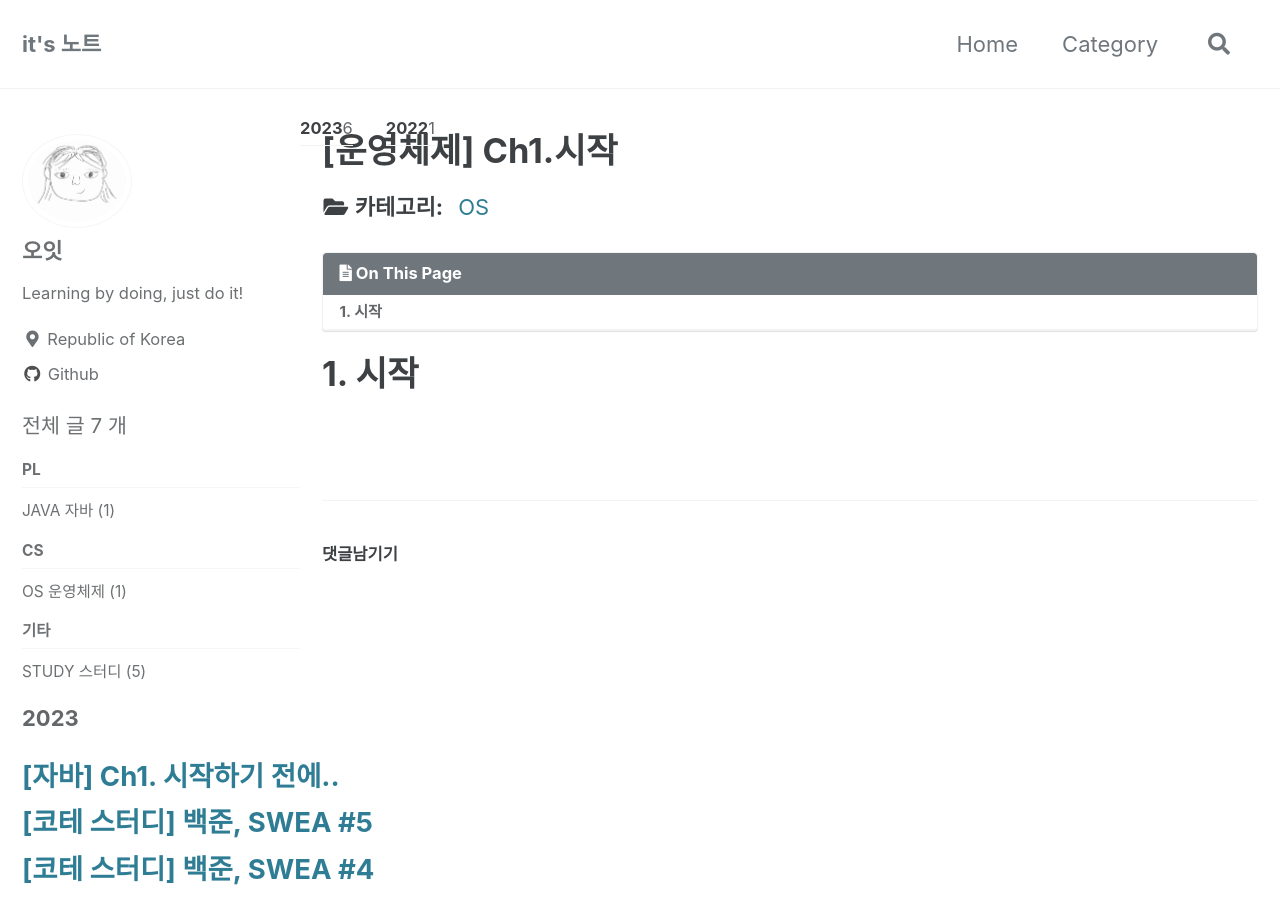
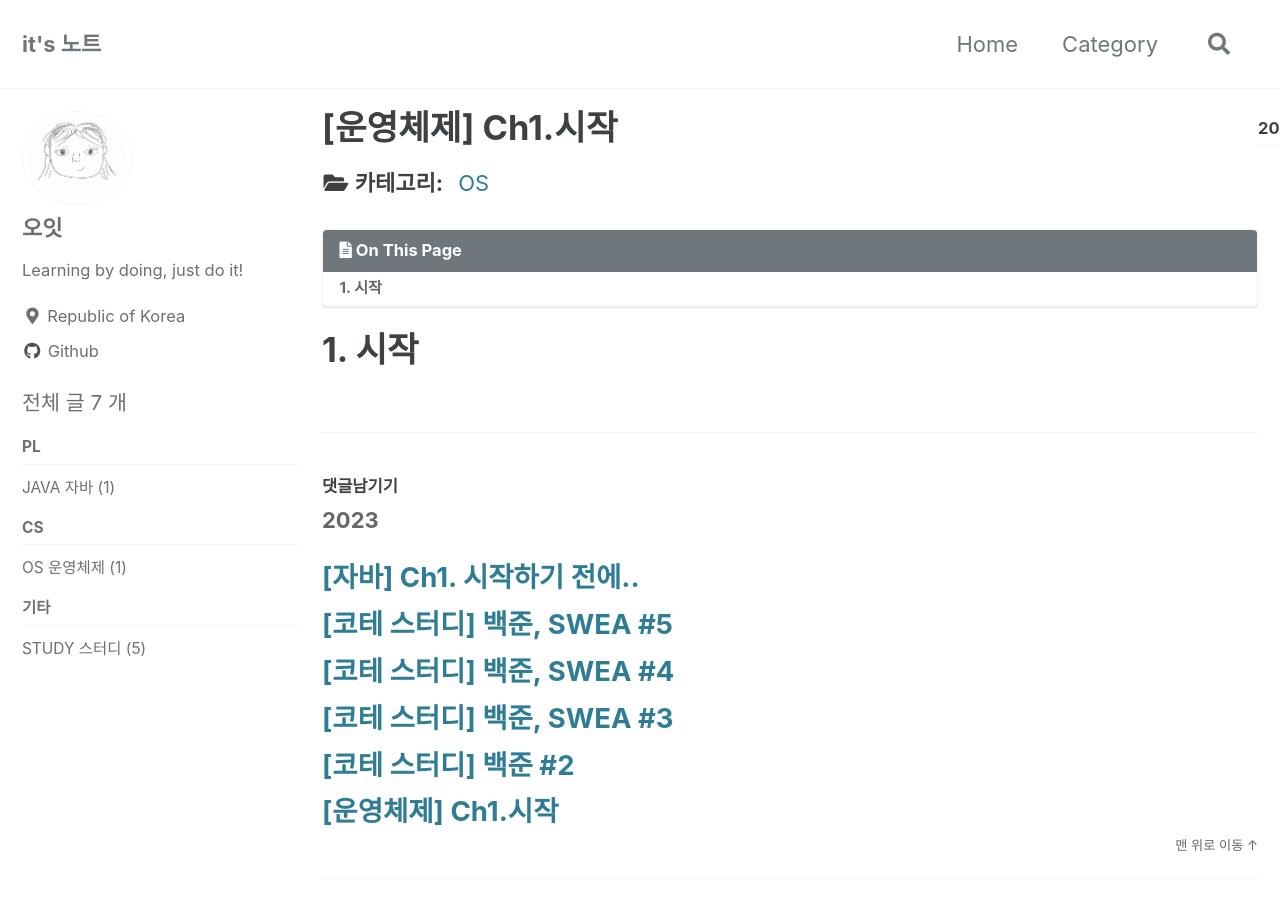
Before and after one commit to dms5o/dms5o.github.io, a Jekyll site: the page built from _posts/os/2023-01-16-osCh1.md, in a window 1280 px wide and 900 px high. Built offline with Jekyll 4.4.1, drawn with Linux system fonts in a browser that asks for light colours; cached includes are drawn as plain includes; some web fonts are replaced; comment, search, counter and statistics services are not loaded.

Commit message:
single layout

```diff
--- a/_layouts/single.html
+++ b/_layouts/single.html
@@ -49,28 +49,17 @@ classes: wide
             </nav>
           </aside>
         {% endif %}
-        {{ content }}
+        {{ content }} <!--이전 다음 버튼-->
         {% if page.link %}<div><a href="{{ page.link }}" class="btn btn--primary">{{ site.data.ui-text[site.locale].ext_link_label | default: "Direct Link" }}</a></div>{% endif %}
         <script async src="https://pagead2.googlesyndication.com/pagead/js/adsbygoogle.js"></script>
-
-        <p></p>
       </section>
-
-      <footer class="page__meta">
-        {% if site.data.ui-text[site.locale].meta_label %}
-          <h4 class="page__meta-title">{{ site.data.ui-text[site.locale].meta_label }}</h4>
-        {% endif %}
-        {% if page.share %}{% include social-share.html %}{% endif %}
-      </footer>
     </div>
 
-    {% if jekyll.environment == 'production' and site.comments.provider and page.comments %}
+    {% if jekyll.environment == 'production' and site.comments.provider and page.comments %} <!--댓글-->
       {% include comments.html %}
     {% endif %}
 
-  </article>
-
-  <ul class="taxonomy__index">
+    <ul class="taxonomy__index"> <!--연도별 포스팅 글-->
       {% assign postsInYear = site.posts | where_exp: "item", "item.hidden != true" | group_by_exp: 'post', 'post.date | date: "%Y"' %}
       {% for year in postsInYear %}
         <li>
@@ -94,4 +83,6 @@ classes: wide
         <a href="#page-title" class="back-to-top">{{ site.data.ui-text[site.locale].back_to_top | default: 'Back to Top' }} &uarr;</a>
       </section>
     {% endfor %}
+
+  </article>
 </div>
```
Lines whose indentation alone changed are shown as unchanged.
